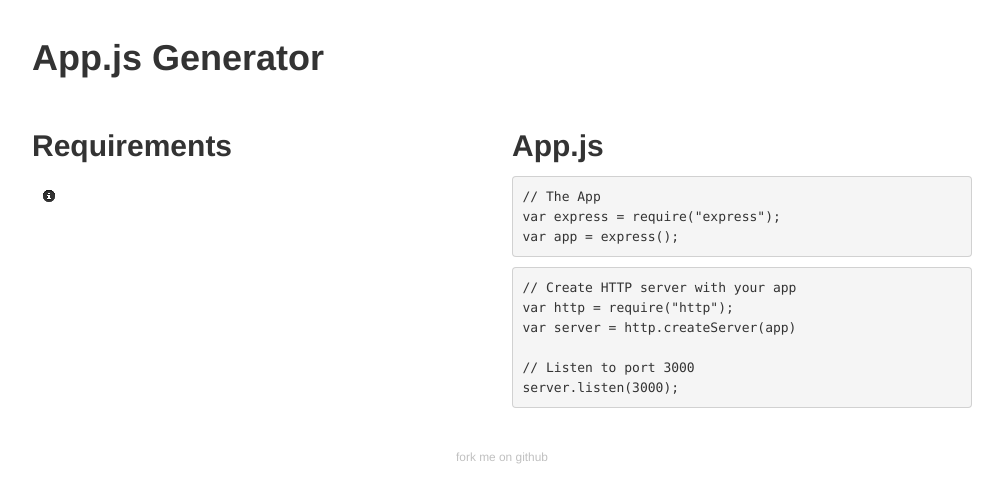
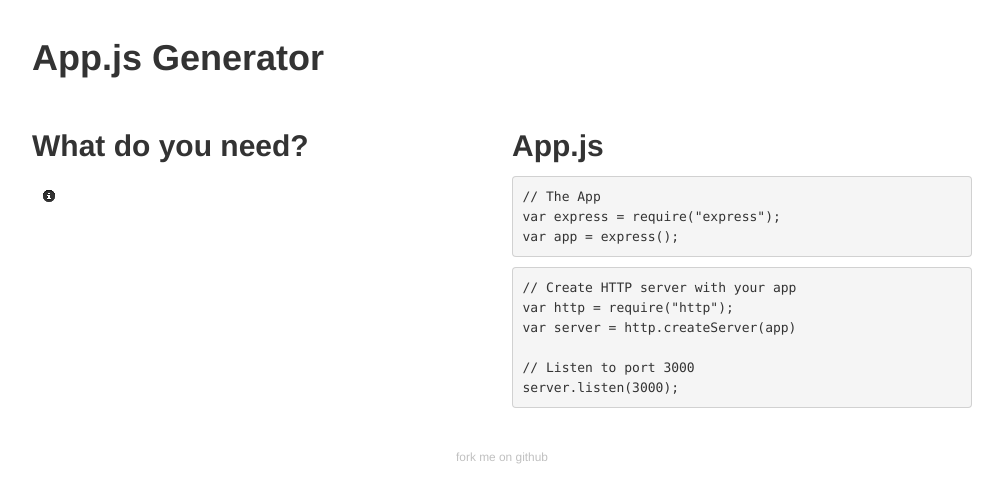
Before and after one commit to Enome/application-generator, a website with bundled scripts: page index.html in a window 1280 px wide. Shown: the whole page, without its empty margins (138-1141 px from the left). Built offline with nearby package versions, Linux system fonts and the light colour scheme.

Commit message:
what do you need instead of requirements

```diff
--- a/index.html
+++ b/index.html
@@ -27,7 +27,7 @@
 
         <div class='span6'>
 
-          <h2>Requirements</h2>
+          <h2>What do you need?</h2>
 
           <ul class='bundles row'>
             <li class='span2' ng-repeat='bundle in bundles'>
```
